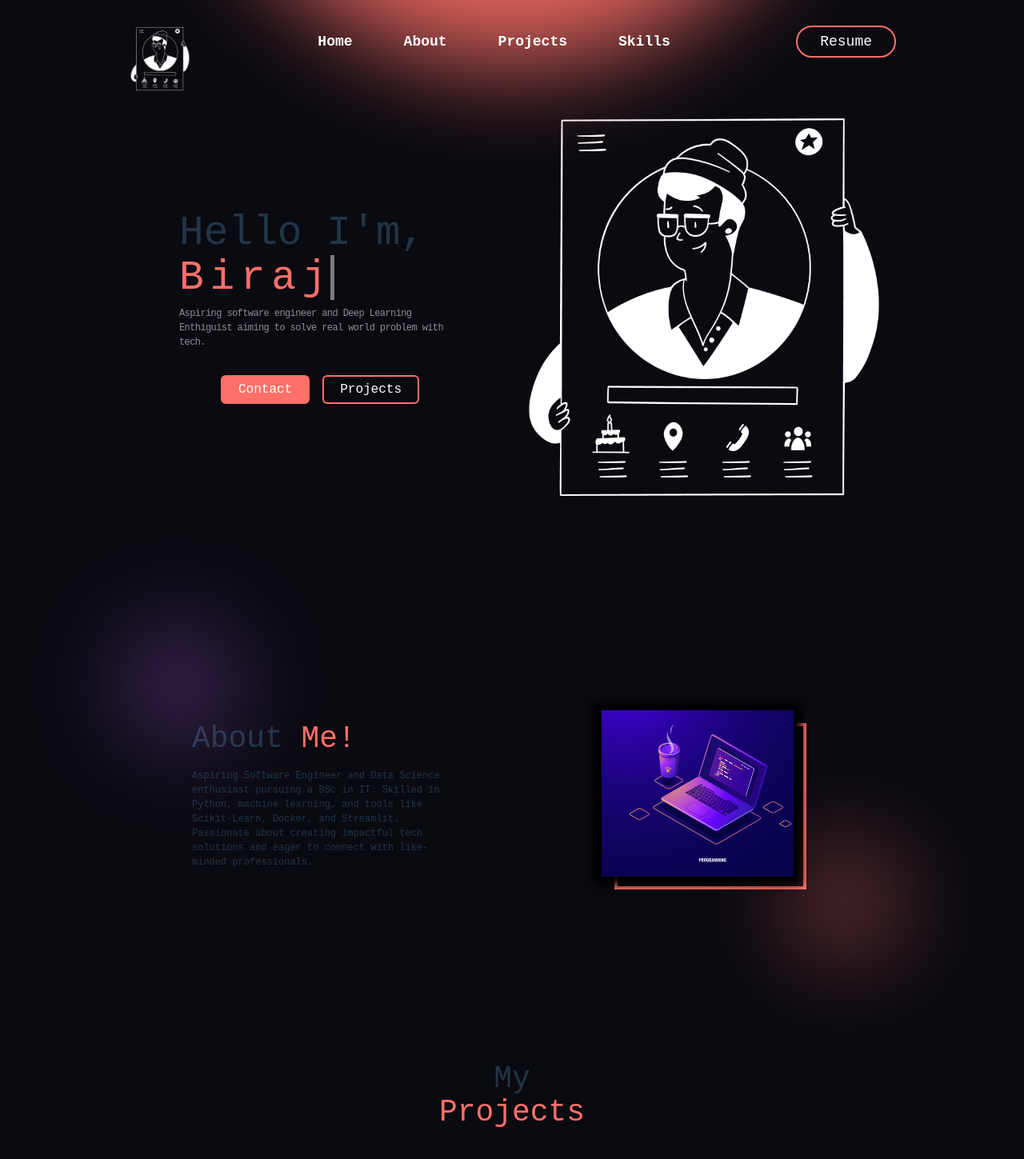
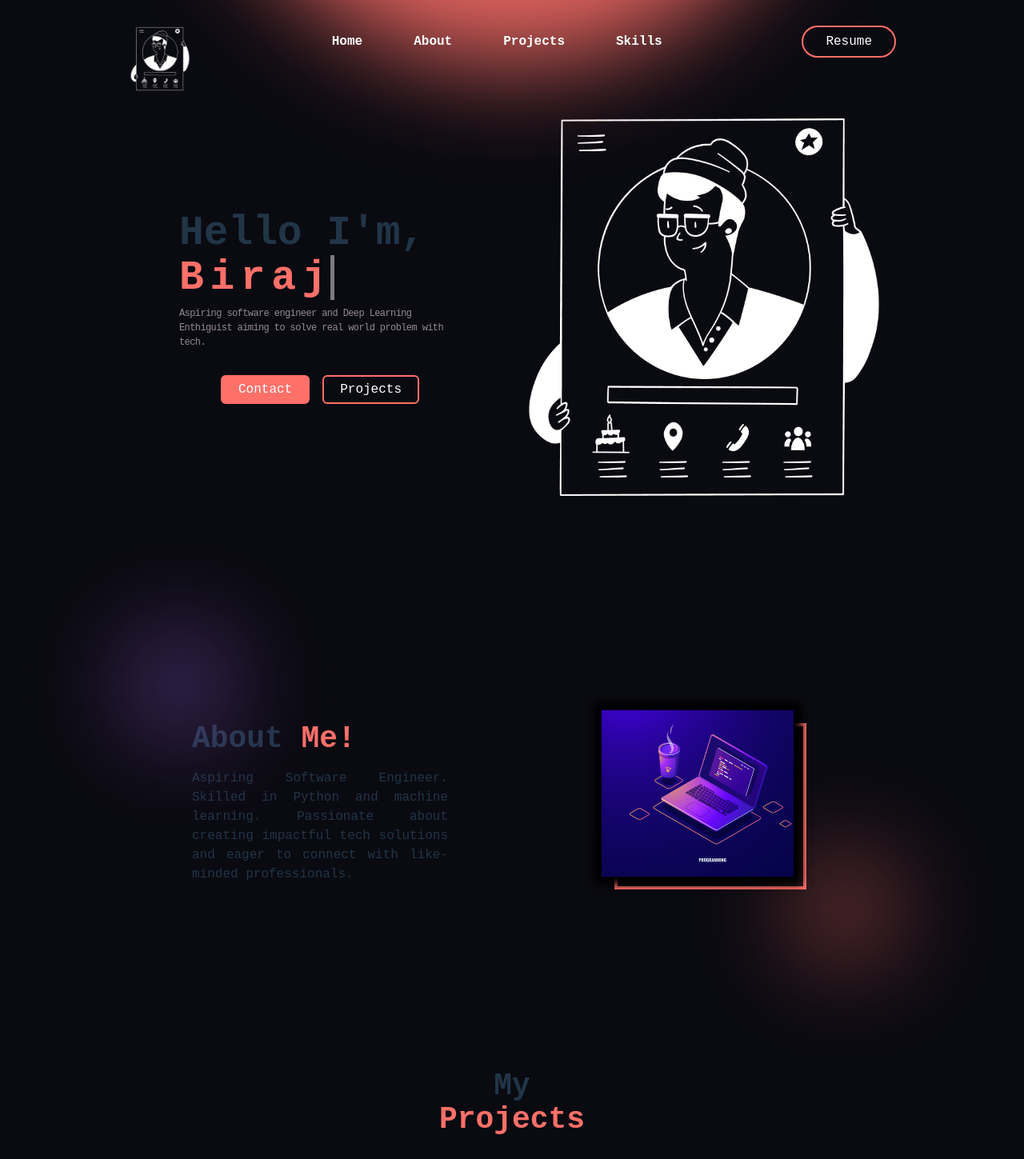
Before and after one commit to BirajBuddhacharya/Portfolio, a React (Vite) app in the folder frontend/: page / in a window 1280 px wide. Shown: the top 1449 px of the page at 80% size. Built offline with nearby package versions, Linux system fonts and the light colour scheme; a web font is replaced by a local one.

Commit message:
font size fix

```diff
--- a/frontend/src/components/Nav.tsx
+++ b/frontend/src/components/Nav.tsx
@@ -9,20 +9,20 @@ function Nav() {
           <img src={mainPic} alt="Logo" />
         </div>
         <div className=" h-full flex gap-16 items-center">
-          <a className="text-neutral hover:text-primary font-bold" href="#home">
+          <a className="text-neutral hover:text-primary font-bold text-base" href="#home">
             Home
           </a>
-          <a className="text-neutral hover:text-primary font-bold" href="#about">
+          <a className="text-neutral hover:text-primary font-bold text-base" href="#about">
             About
           </a>
-          <a className="text-neutral hover:text-primary font-bold" href="#projects">
+          <a className="text-neutral hover:text-primary font-bold text-base" href="#projects">
             Projects
           </a>
-          <a className="text-neutral hover:text-primary font-bold" href="#skills">
+          <a className="text-neutral hover:text-primary font-bold text-base" href="#skills">
             Skills
           </a>
         </div>
-        <a href={resume} target='blank' className="h-full flex items-center px-7 py-2 rounded-full border-2 border-primary hover:bg-primary transition delay-100 hover:cursor-pointer">
+        <a href={resume} target='blank' className="h-full flex items-center px-7 py-2 rounded-full border-2 border-primary hover:bg-primary transition delay-100 hover:cursor-pointer text-base">
           <span className="text-neutral">Resume</span>
         </a>
       </nav>
--- a/frontend/src/pages/about.tsx
+++ b/frontend/src/pages/about.tsx
@@ -8,14 +8,11 @@ function About() {
         <div className="bg-accent h-32 w-32 absolute top-[-6rem] left-0 rounded-full blur-3xl opacity-50"></div>
         <div className="bg-primary h-32 w-32 absolute right-0 bottom-[-6rem] rounded-full blur-3xl opacity-50"></div>
         <div className="w-1/2 flex flex-col text-left px-20">
-          <div className="font-heading text-3xl my-2">
+          <div className="font-heading text-3xl font-semibold my-2">
             About <span className="text-primary">Me!</span>
           </div>
-          <p className="text-sm">
-            Aspiring Software Engineer and Data Science enthusiast pursuing a
-            BSc in IT. Skilled in Python, machine learning, and tools like
-            Scikit-Learn, Docker, and Streamlit. Passionate about creating
-            impactful tech solutions and eager to connect with like-minded
+          <p className="text-base text-justify">
+            Aspiring Software Engineer. Skilled in Python and machine learning. Passionate about creating impactful tech solutions and eager to connect with like-minded
             professionals.
           </p>
         </div>
--- a/frontend/src/pages/footer.tsx
+++ b/frontend/src/pages/footer.tsx
@@ -8,10 +8,12 @@ import ContactForm from "../components/contactForm";
 import FadeInSection from "../components/fadeIn"; // Make sure the path is correct
 
 function Footer() {
+  const github: string = "https://www.github.com/BirajBuddhacharya";
+  const linkedin: string = 'https://www.linkedin.com/in/biraj-buddhacharya'
   return (
     <FadeInSection idTrack="contact">
       <footer className="flex flex-col gap-5" id="contact">
-        <h1 className="text-3xl">
+        <h1 className="text-3xl font-bold">
           Lets <span className="text-primary">Connect!</span>
         </h1>
         <div className="w-full flex gap-10">
@@ -32,7 +34,7 @@ function Footer() {
               content="Tripureshwor, Kathmandu"
             />
             <div className="w-full flex justify-center p-2 gap-4 items-center my-2">
-              <a href="https://www.github.com/OtakuGod0" target="blank">
+              <a href={github} target="blank">
                 <img
                   src={githubLogo}
                   alt="github logo"
@@ -40,7 +42,7 @@ function Footer() {
                 />
               </a>
               <a
-                href="https://www.linkedin.com/in/biraj-buddhacharya"
+                href={linkedin}
                 target="blank"
               >
                 <img
--- a/frontend/src/pages/home.tsx
+++ b/frontend/src/pages/home.tsx
@@ -1,10 +1,8 @@
 import Nav from "../components/Nav";
 import mainPic from "../assets/img/mainPic.png";
-import FadeInSection from "../components/fadeIn"; // Make sure the path is correct
 
 function Home() {
   return (
-    <FadeInSection idTrack="home">
     <section id="home" className="w-full h-full flex flex-col overflow-hid">
       <div
         id="radientEffect"
@@ -14,15 +12,15 @@ function Home() {
       <div id="hero" className="w-full h-full flex py-16">
         <div className="px-16 w-1/2 flex items-center justify-center">
           <div className="text-left">
-              <h1 className="font-heading">Hello I'm, </h1>
+            <h1 className="font-semibold">Hello I'm, </h1>
             <div className="inline">
-                <h1 className="text-primary typewrite">
+              <h1 className="text-primary typewrite font-semibold">
                 <span>Biraj</span>
               </h1>
             </div>
             <p className="text-neutral-light text-sm tracking-tighter my-2">
-                Aspiring software engineer and Deep Learning Enthiguist aiming
-                to solve real world problem with tech.
+              Aspiring software engineer and Deep Learning Enthiguist aiming to
+              solve real world problem with tech.
             </p>
             <div className="flex justify-center items-center gap-4 mt-8">
               <a
@@ -49,7 +47,6 @@ function Home() {
         </div>
       </div>
     </section>
-    </FadeInSection>
   );
 }
 
--- a/frontend/src/pages/projects.tsx
+++ b/frontend/src/pages/projects.tsx
@@ -4,7 +4,7 @@ function Projects() {
   return (
     <FadeInSection idTrack="projects">
       <section id="projects" className=" w-full">
-        <h1 className="text-3xl m-10">
+        <h1 className="text-3xl font-bold m-10">
           My <br />
           <span className="text-primary">Projects</span>
         </h1>
--- a/frontend/src/pages/skills.tsx
+++ b/frontend/src/pages/skills.tsx
@@ -14,7 +14,7 @@ function Skills() {
         className="w-full flex items-center justify-center gap-12"
       >
         <div className="px-10">
-          <h3 className="text-2xl">
+          <h3 className="text-2xl font-bold">
             <span className="text-primary">10+ </span>
             <br /> Skills
           </h3>
```
Also changed, not shown: 1 other file (tests, documents, lock files or other folders). Lines whose indentation alone changed are shown as unchanged.
